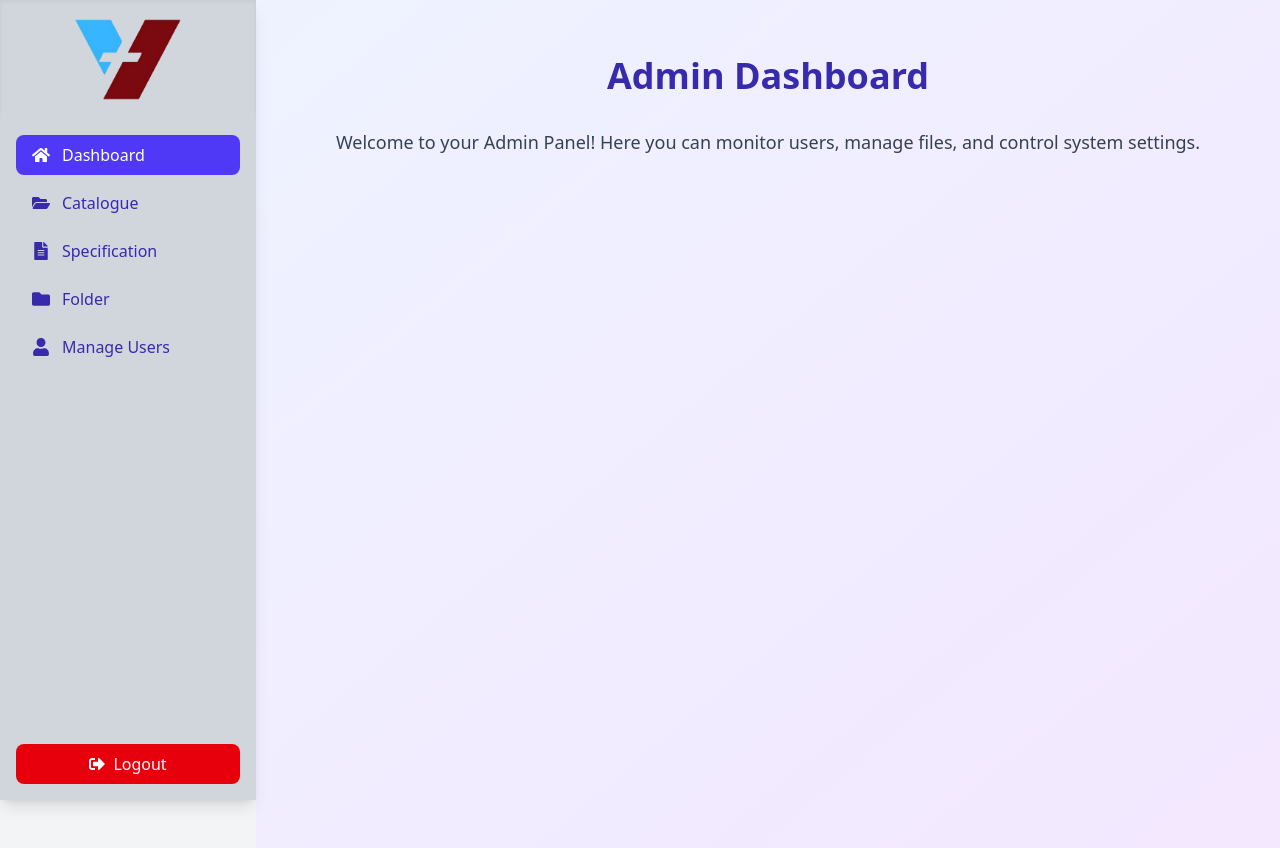
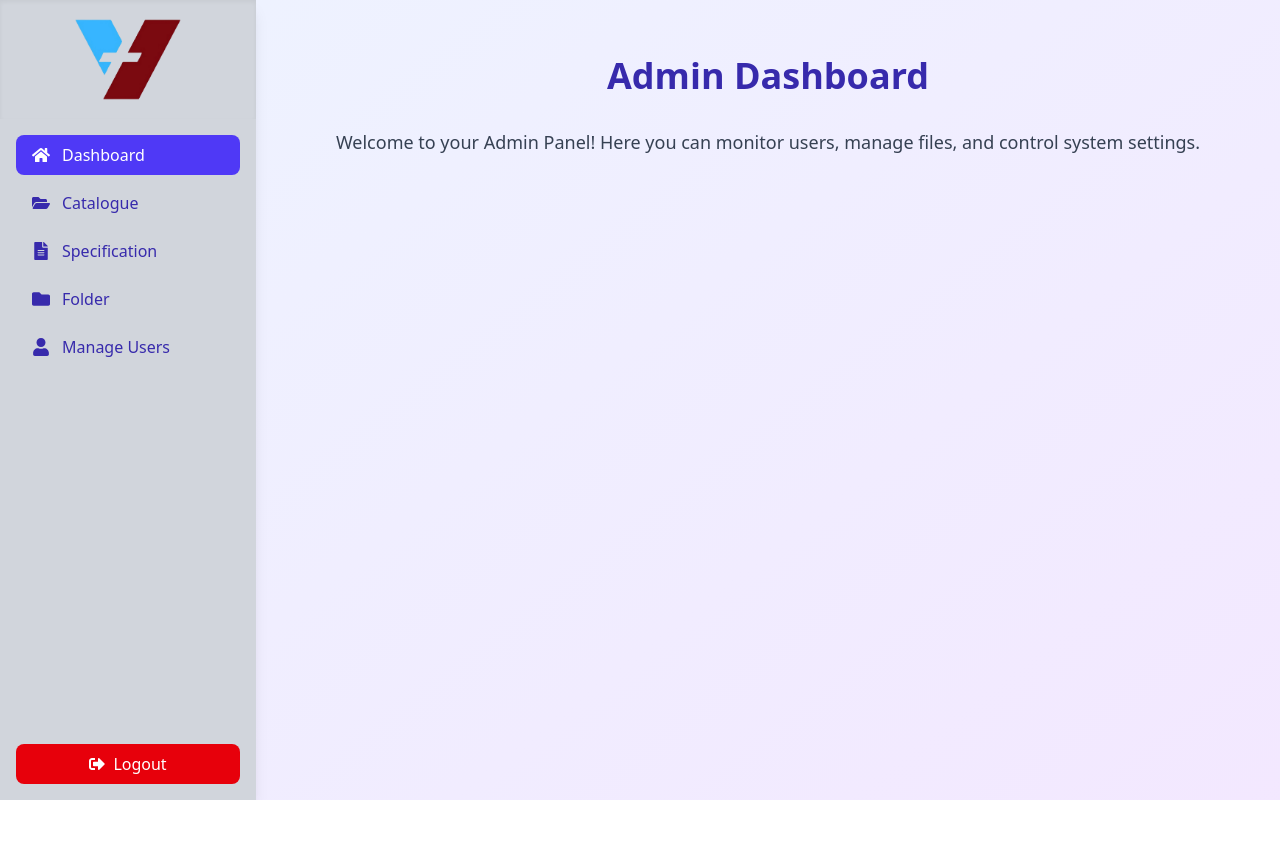
Before and after one commit to iamdeveloper17/specsCloud, a React (Vite) app in the folder Frontend/: page /admin-dashboard in a window 1280 px wide. After the commit the page ends 800 px from the top, so only its background shows below. Built offline with nearby package versions, Linux system fonts and the light colour scheme; sample sign-in values are in the browser's storage.

Commit message:
I change to the multiple file in frontend and backend

```diff
--- a/Frontend/src/App.jsx
+++ b/Frontend/src/App.jsx
@@ -46,7 +46,7 @@ const App = () => {
           <Route path="dashboard" element={<Dashboard />} />
           <Route path="catalogue" element={<Catalogue />} />
           <Route path="specification" element={<Specification />} />
-          <Route path="folder" element={<FolderList />} />
+          {/* <Route path="folder" element={<FolderList />} /> */}
 
         </Route>
         <Route path="/view-file" element={<FileViewer />} />
--- a/Frontend/src/Pages/admin/AdminDashboard.jsx
+++ b/Frontend/src/Pages/admin/AdminDashboard.jsx
@@ -2,7 +2,7 @@ import React from "react";
 
 const AdminDashboard = () => {
   return (
-    <div className="p-6 sm:p-10 min-h-[100vh]">
+    <div className="p-6 sm:p-10">
       {/* Page Title */}
       <h2 className="text-4xl font-extrabold text-indigo-800 mb-8 text-center">
         Admin Dashboard
--- a/Frontend/src/Pages/user/Dashboard.jsx
+++ b/Frontend/src/Pages/user/Dashboard.jsx
@@ -10,7 +10,7 @@ const Dashboard = () => {
   }, []);
 
   return (
-    <div className="min-h-screen bg-gradient-to-br from-indigo-100 via-purple-100 to-pink-100 p-4 sm:p-6 md:p-10 flex flex-col items-center">
+    <div className="bg-gradient-to-br from-indigo-100 via-purple-100 to-pink-100 p-4 sm:p-6 md:p-10 flex flex-col items-center">
 
       {/* Page Title */}
       <h1 className="text-3xl sm:text-4xl md:text-5xl font-extrabold text-indigo-800 mb-4 text-center">
--- a/Frontend/src/components/Sidebar.jsx
+++ b/Frontend/src/components/Sidebar.jsx
@@ -11,7 +11,7 @@ const Sidebar = ({ onClose }) => {
     { name: 'Dashboard', icon: <FaHome />, path: '/dashboard' },
     { name: 'Catalogue', icon: <FaFolderOpen />, path: '/catalogue' },
     { name: 'Specification', icon: <FaFileAlt />, path: '/specification' },
-    { name: 'Folder', icon: <FaFolder />, path: '/folder' },
+    // { name: 'Folder', icon: <FaFolder />, path: '/folder' },
   ];
 
   const handleLogout = () => {
```
